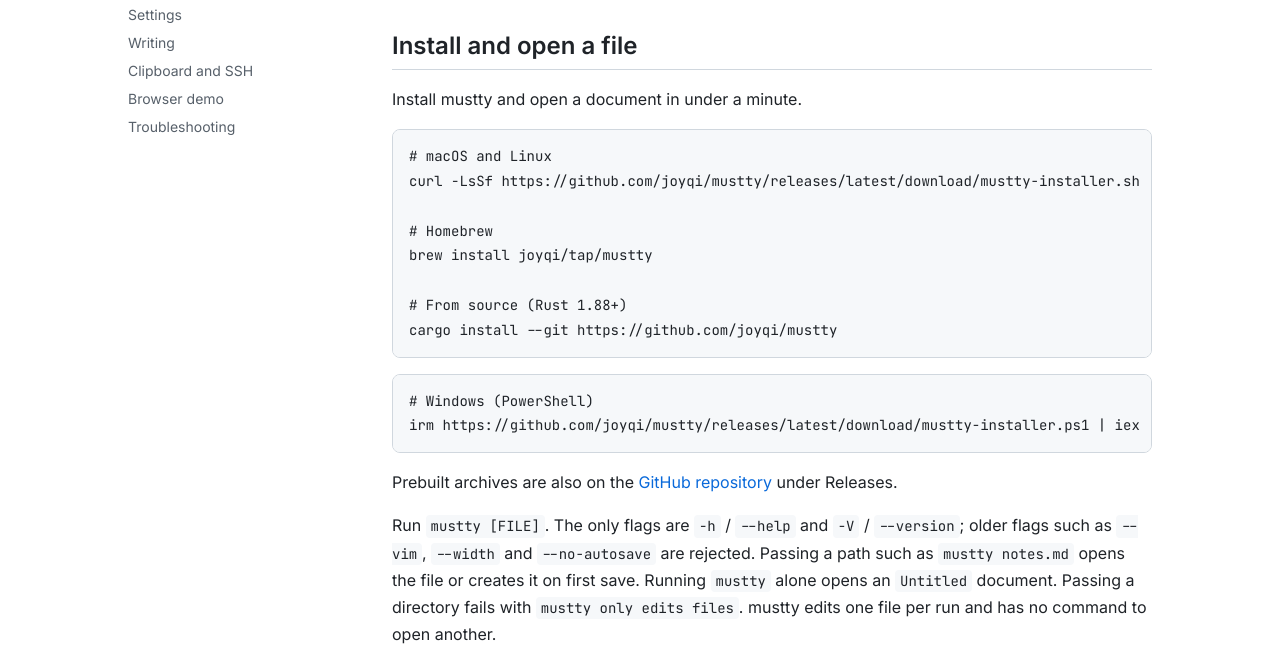
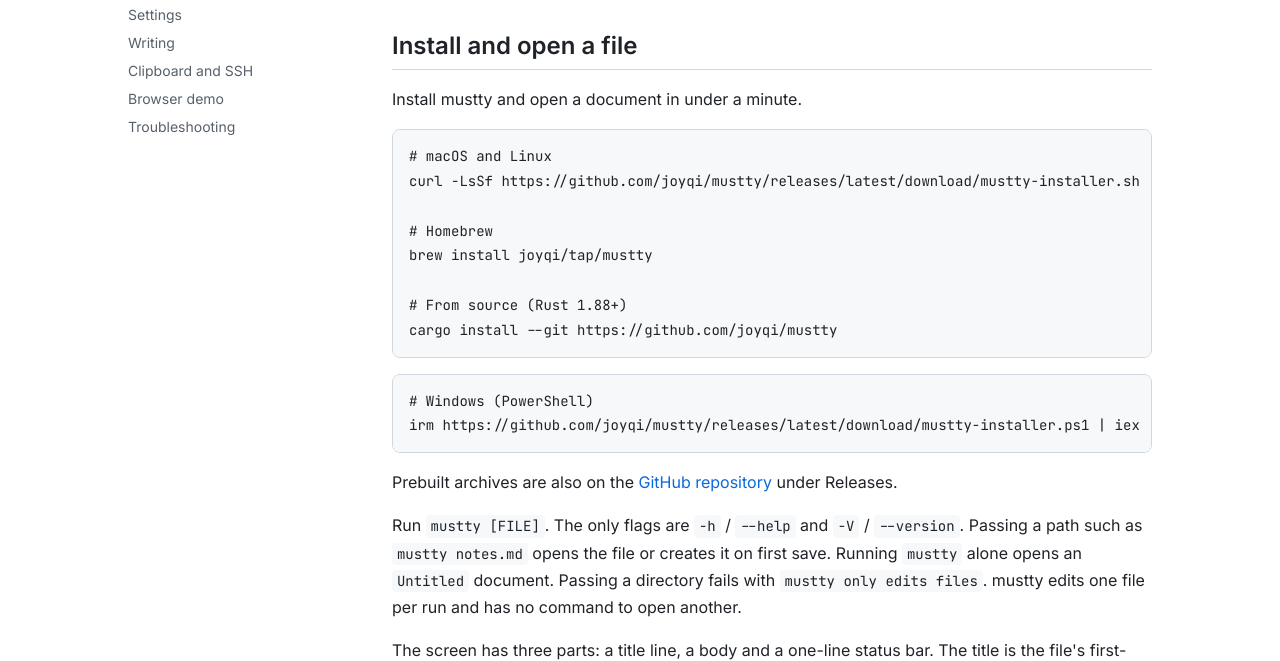
Before and after one commit to joyqi/mustty, a website built with Vite: page web/docs/index.html in a window 1280 px wide. Shown: the part 259-920 px from the top of the page. Built offline with nearby package versions, Linux system fonts and the light colour scheme.

Commit message:
docs: drop the mention of rejected older flags
Co-Authored-By: Claude Opus 5.5 <noreply@anthropic.com>

```diff
--- a/web/docs/index.html
+++ b/web/docs/index.html
@@ -97,7 +97,7 @@ cargo install --git https://github.com/joyqi/mustty
 irm https://github.com/joyqi/mustty/releases/latest/download/mustty-installer.ps1 | iex
 </code></pre>
 <p>Prebuilt archives are also on the <a href="https://github.com/joyqi/mustty">GitHub repository</a> under Releases.</p>
-<p>Run <code>mustty [FILE]</code>. The only flags are <code>-h</code> / <code>--help</code> and <code>-V</code> / <code>--version</code>; older flags such as <code>--vim</code>, <code>--width</code> and <code>--no-autosave</code> are rejected. Passing a path such as <code>mustty notes.md</code> opens the file or creates it on first save. Running <code>mustty</code> alone opens an <code>Untitled</code> document. Passing a directory fails with <code>mustty only edits files</code>. mustty edits one file per run and has no command to open another.</p>
+<p>Run <code>mustty [FILE]</code>. The only flags are <code>-h</code> / <code>--help</code> and <code>-V</code> / <code>--version</code>. Passing a path such as <code>mustty notes.md</code> opens the file or creates it on first save. Running <code>mustty</code> alone opens an <code>Untitled</code> document. Passing a directory fails with <code>mustty only edits files</code>. mustty edits one file per run and has no command to open another.</p>
 <p>The screen has three parts: a title line, a body and a one-line status bar. The title is the file&#39;s first-line H1 (<code># text</code>), edited as its own field; press <code>↑</code> on the first body line to enter it, and <code>Enter</code> or <code>Tab</code> to return to the body. The status bar shows the file name, a save mark (<code>*</code> unsaved, green <code>●</code> saved), the word count and <code>line:col</code> (<code>Title</code> while in the title). For the first 5 seconds the right side shows <code>^G keys</code>.</p>
 <p>Press <code>Ctrl+S</code> to save and <code>Ctrl+Q</code> to quit. On an <code>Untitled</code> document, <code>Ctrl+S</code> opens <code>Save as: </code> prefilled with <code>untitled.md</code> (or the next free <code>untitled-N.md</code>) relative to the working directory, and asks <code>File exists, Enter to overwrite: </code> if that file exists. When unsaved changes cannot be autosaved on quit, mustty shows <code>Unsaved changes, press Ctrl+Q again to discard</code>.</p>
 <h2 id="keys">Default keys</h2>
```
